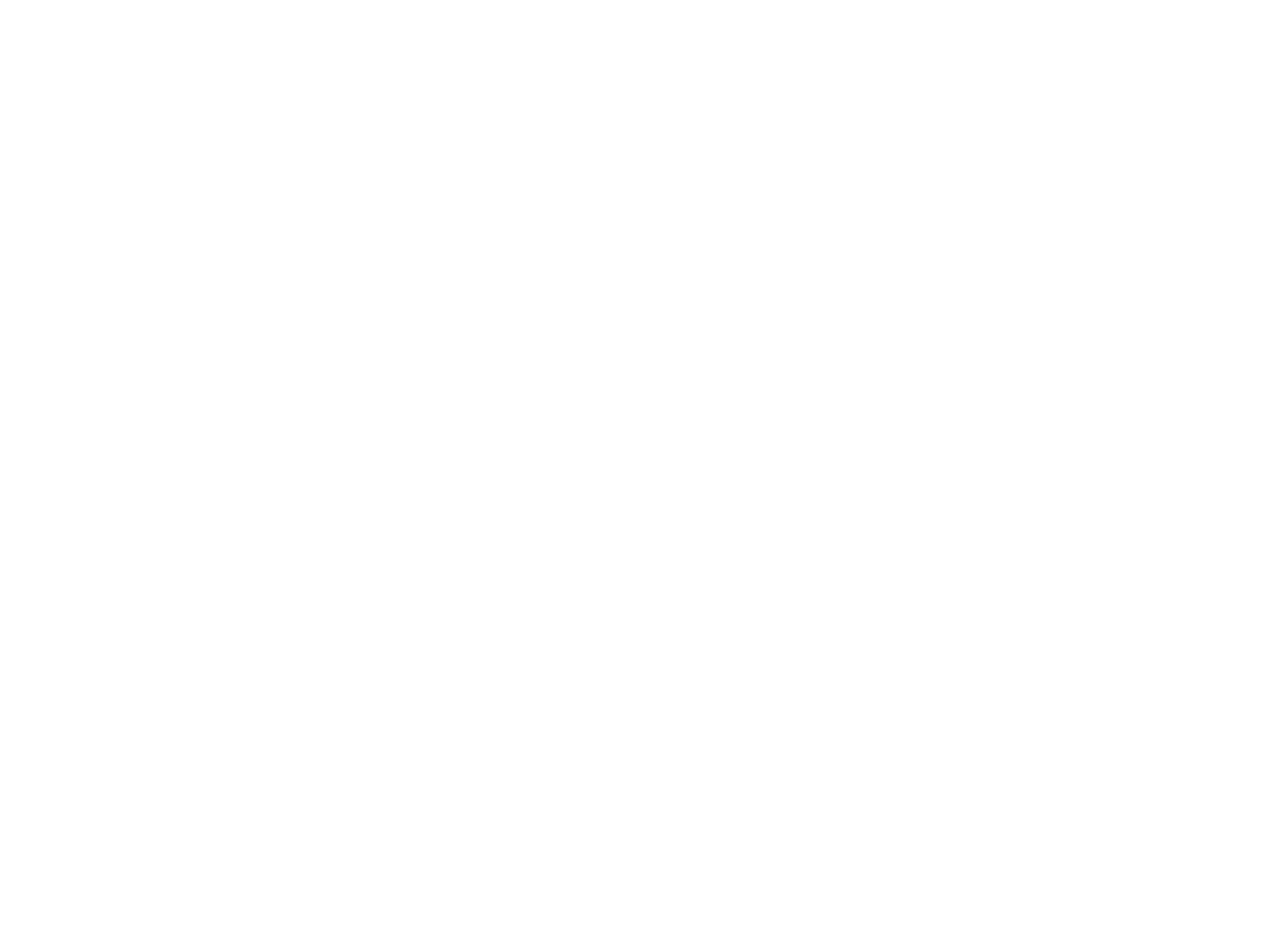
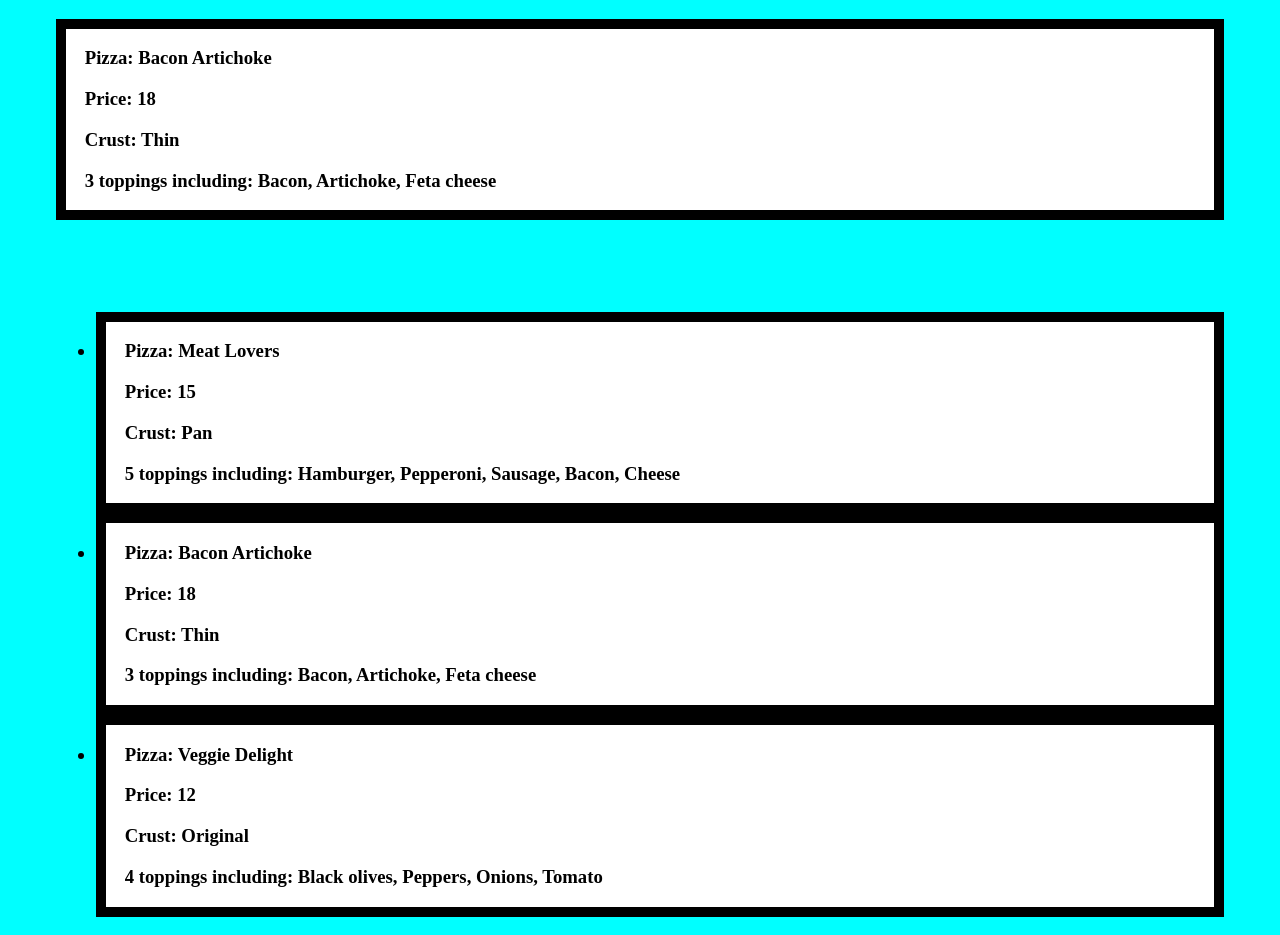
Before and after one commit to jandershock/bacon-artichoke-pizza, a plain HTML site: page index.html in a window 1280 px wide. Before the commit the page ends 800 px from the top, so only its background shows below. Drawn offline with Linux system fonts and the light colour scheme.

Commit message:
Added all files that I forgot to commit initially

```diff
--- a/index.html
+++ b/index.html
@@ -8,6 +8,17 @@
     <link rel="stylesheet" href="./styles/main.css">
 </head>
 <body>
+    <div class="pizza__container">
+        <h3 id="dja"></h3>
+    </div>
+
+    <br><br><br>
+
+    <div class="pizza__container">
+        <h3 id="dja-pizza-list"></h3>
+    </div>
+
+
     <script type="module" src="./scripts/main.js"></script>
 </body>
 </html>
--- /dev/null
+++ b/scripts/Pizza-dja.js
@@ -0,0 +1,27 @@
+export const generatePizza = (pizzaObject) => {
+    // Function to capitalize first letter of a string
+    const capitalize = (str) => {
+        return str[0].toUpperCase() + str.substring(1);
+    }
+
+    // HTML string to return
+    let htmlString = `
+    <section class="pizza__section">
+        <p>Pizza: ${pizzaObject.name}</p>
+        <p>Price: ${pizzaObject.cost}</p>
+        <p>Crust: ${capitalize(pizzaObject.crust)}</p>
+        <p>${pizzaObject.toppings.length} toppings including: `;
+
+    // Loop over toppings, format them, and add them to the html string
+    for (let topping of pizzaObject.toppings){
+        htmlString += (capitalize(topping));
+        if (topping !== pizzaObject.toppings[pizzaObject.toppings.length -1]) { //Check if current topping is not the last topping in array
+            htmlString += ', ';
+            continue;
+        }
+        //This should only run once we hit the last item in the array
+        htmlString += `</p></section>`;
+    }
+
+    return htmlString;
+}
--- /dev/null
+++ b/scripts/PizzaList-dja.js
@@ -0,0 +1,14 @@
+import { generatePizza } from "./Pizza-dja.js";
+
+export const generatePizzaList = (pizzaArray) => {
+    // String for creating html list
+    let pizzaListString = `<ul>`;
+    // Loop over pizza array
+    for (let pizza of pizzaArray){
+        //Generate individual pizza html and add to html string
+        pizzaListString += `<li>${generatePizza(pizza)}</li>`;
+    }
+    pizzaListString += `</ul>`;
+
+    return pizzaListString;
+}
--- a/scripts/main.js
+++ b/scripts/main.js
@@ -0,0 +1,8 @@
+import { getPizza } from "./pizza.js";
+import { generatePizza } from "./Pizza-dja.js";
+import { generatePizzaList } from "./PizzaList-dja.js";
+
+let  pizzaArray = getPizza();
+let baconArtichokePizzaObject = pizzaArray.find((element) => { return element.name === 'Bacon Artichoke'});
+document.getElementById("dja").insertAdjacentHTML("afterbegin", generatePizza(baconArtichokePizzaObject));
+document.querySelector("#dja-pizza-list").insertAdjacentHTML("afterbegin", generatePizzaList(pizzaArray));
--- a/scripts/pizza.js
+++ b/scripts/pizza.js
@@ -28,3 +28,7 @@ const pizza = [
 		toppings: ["black olives", "peppers", "onions", "tomato"]
 	}
 ]
+
+export const getPizza = () => {
+    return pizza;
+}
--- a/styles/main.css
+++ b/styles/main.css
@@ -0,0 +1,13 @@
+.pizza__section {
+    border: 10px solid black;
+    padding: 0 1em;
+    background-color: white;
+}
+
+.pizza__container {
+    padding: 0 3em;
+}
+
+body {
+    background-color: aqua;
+}
```
